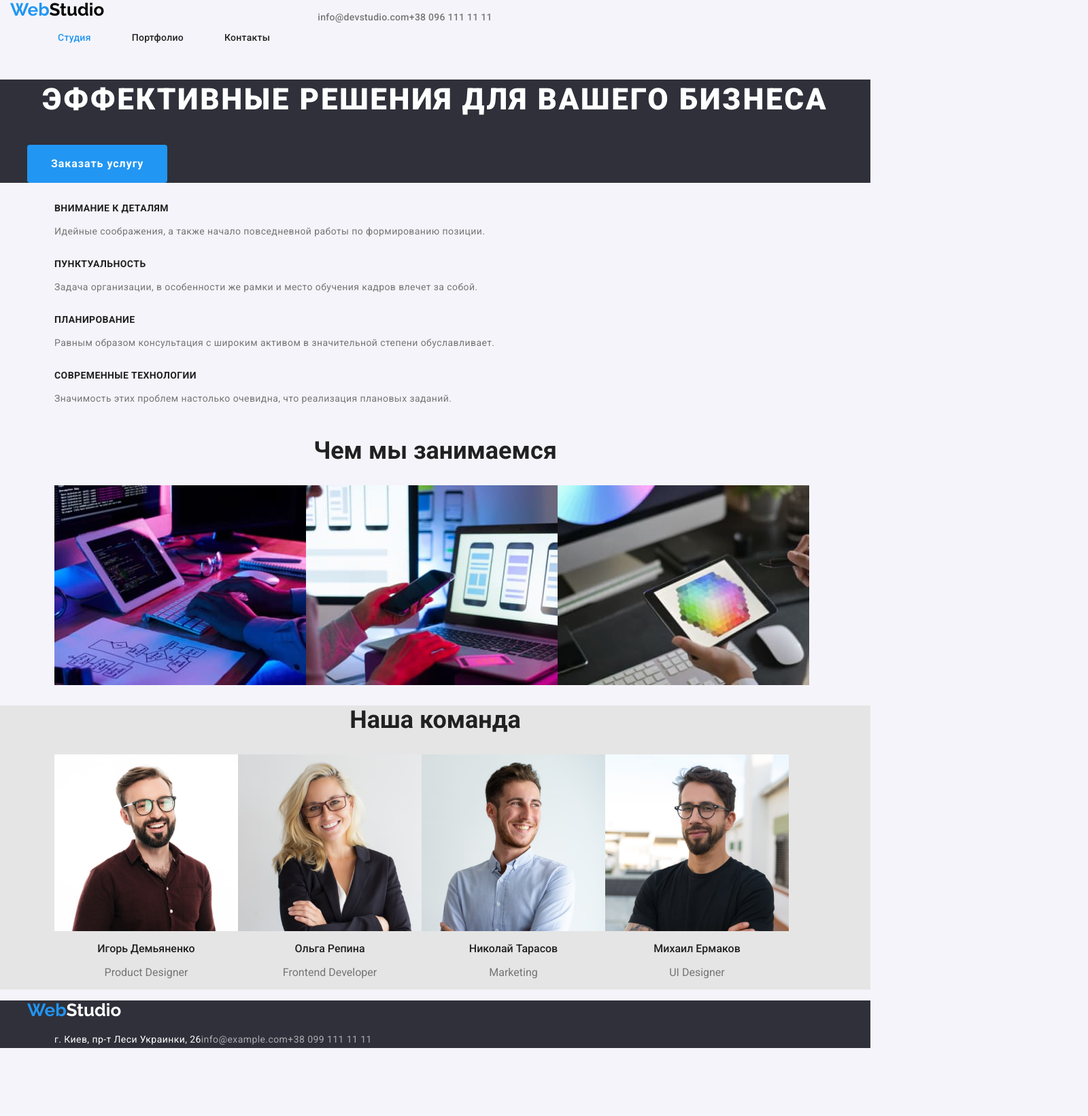
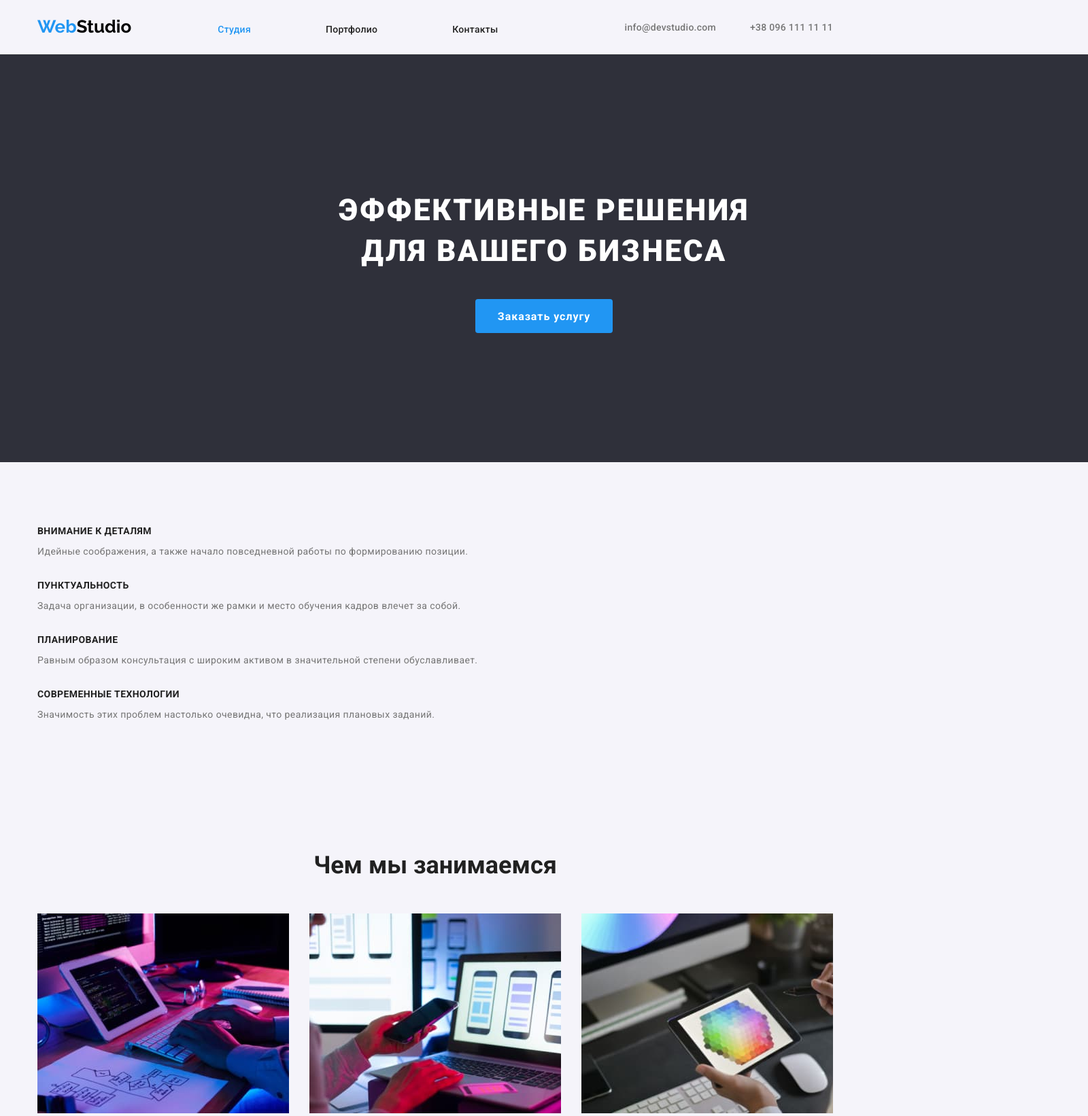
Before and after one commit to NataliaBulanova/goit-markup-hw-03, a plain HTML site: page index.html in a window 1280 px wide. Shown: the top 1642 px of the page at 68% size, 1600 px wide, since content can reach past the window. Before the commit the page ends 1558 px from the top, so only its background shows below. Drawn offline with nearby package versions, Linux system fonts and the light colour scheme.

Commit message:
Кошмар и ужас

```diff
--- a/css/styles.css
+++ b/css/styles.css
@@ -5,9 +5,12 @@
   --tittle-text-color: #212121;
   --accent-color: #2196f3;
   --white-text-color: #ffffff;
+  --logo-text-color: #000000;
   --primary-bg-color: #f5f4fa;
   --secondary-bg-color: #e5e5e5;
   --accent-bg-color: #2f303a;
+  --border-color: #eeeeee;
+  --box-shadow: 0px 1px 3px rgba(0, 0, 0, 0.12), 0px 1 px 1px rgba(0, 0, 0, 0.14), 0px 2px 1px rgba(0, 0, 0, 0.2);
   --filter-btn-gap: 8px;
   --btn-radius: 4px;
 }
@@ -25,22 +28,30 @@ body {
   font-family: var(--main-font);
   font-style: normal;
 }
+h1,
+h2,
+h3,
+h4,
+h5,
+h6,
+p {
+  margin: 0;
+}
 .container {
-  width: 1230px;
+  width: 1200px;
   padding-left: 15px;
   padding-right: 15px;
   margin-left: auto;
   margin-right: auto;
 }
-.menu {
-  display: inline-flex;
-}
+
 .logo {
+  margin-right: 93px;
   font-family: var(--logo-font);
   font-weight: 700;
   font-size: 26px;
   line-height: 1.15;
-  color: #000000;
+  color: var(--logo-text-color);
   text-decoration-line: none;
 }
 .logo-part {
@@ -92,19 +103,56 @@ footer .logo {
 }
 .list {
   display: flex;
-  flex-wrap: wrap;
   list-style: none;
+  margin: 0px;
+  padding-left: 0px;
 }
 .img {
   display: block;
-  max-width: 100%;
   height: auto;
 }
+.container .menu {
+  display: inline-flex;
+}
+.menu-item:not(:last-child),
+.conection:not(:last-child) {
+  margin-right: 50px;
+}
+.header {
+  padding-top: 25px;
+  padding-bottom: 25px;
+}
+.header .container {
+  display: flex;
+  align-items: center;
+}
+.site-nav {
+  margin-right: auto;
+}
+.header {
+  height: 80px;
+  border-bottom: 1px solid #ececec;
+}
+/* .mail,
+.phone {
+  justify-content: flex-end;
+} */
 /*Section Hero*/
-.hero {
+.section-hero {
   background-color: var(--accent-bg-color);
+  height: 600px;
+  width: 1600px;
+}
+.hero-flexbox {
+  display: flex;
+  flex-direction: column ;
+  text-align: center;
+}
+.container.hero-flexbox {
+  padding: 200px 250px;
 }
 .hero-title {
+  margin-bottom: 40px;
   font-weight: 900;
   font-size: 44px;
   line-height: 1.36;
@@ -115,12 +163,15 @@ footer .logo {
 }
 .hero-button {
   display: inline-block;
+  align-items: center;
   padding: 10px 32px;
-  border: solid transparent;
+  border: 1px solid transparent;
   border-radius: var(--btn-radius);
+  margin-right: auto;
+  margin-left: auto;
   min-height: 50px;
   min-width: 200px;
-  text-align: center;
+  max-height: 50px;
   font-weight: 700;
   font-size: 16px;
   line-height: 1.87;
@@ -128,8 +179,29 @@ footer .logo {
   color: var(--white-text-color);
   background-color: var(--accent-color);
 }
-/*Section Advantages*/
+.section {
+  padding-top: 94px;
+  padding-bottom: 94px;
+}
+.item {
+  margin-top: 30px;
+  margin-left: 30px;
+}
+
+.section .advantages {
+  padding-bottom: 0px;
+}
+.flexbox {
+  display: flex;
+  flex-wrap: wrap;
+  /* justify-content: space-between; */
+}
+.advantages-item {
+  flex-basis: calc((100%- 4 * 30px ) / 4);
+  text-align: start;
+}
 .advant-title {
+  margin-bottom: 10px;
   font-weight: 700;
   font-size: 14px;
   line-height: 1.14;
@@ -143,16 +215,31 @@ footer .logo {
   line-height: 1.71;
   letter-spacing: 0.03em;
 }
-/*Section Services*/
+.services-item {
+  flex-basis: calc((100% - 3 * 30px) / 3);
+}
 .services.img {
   width: 370px;
   height: 294px;
 }
-/*Section Team*/
+.team-item {
+  flex-basis: calc((100% - 4 * 30px) / 4);
+}
 .team {
   background-color: var(--secondary-bg-color);
 }
-.section-title {
+.team-item {
+  padding-bottom: 30px;
+  width: 270px;
+  height: 370;
+  background-color: var(--white-text-color);
+  box-shadow: var(--box-shadow);
+  border-radius: 0px 0px 4px 4px;
+}
+.services-title,
+.team-title {
+  margin-bottom: 50px;
+
   font-weight: 700;
   font-size: 36px;
   line-height: 1.17;
@@ -163,16 +250,16 @@ footer .logo {
   width: 270px;
   height: 260px;
 }
-.list-item {
-  text-align: center;
-}
 .team-names {
+  margin-top: 30px;
+
   font-weight: 500;
   font-size: 16px;
   line-height: 1.19;
   color: var(--tittle-text-color);
 }
 .team-positions {
+  margin-top: 10px;
   font-weight: 400;
   font-size: 16px;
   line-height: 1.19;
@@ -181,7 +268,7 @@ footer .logo {
 .filter-buttons .button {
   display: inline-block;
   padding: 6px 22px;
-  border: solid transparent;
+  border: 1px solid transparent;
   border-radius: var(--btn-radius);
   min-height: 38px;
   min-width: 73px;
@@ -191,7 +278,7 @@ footer .logo {
   line-height: 1.62;
   letter-spacing: 0.03em;
   color: var(--tittle-text-color);
-  background-color: transparent;
+  background-color: var(--secondary-bg-color);
   margin-right: 8px;
 }
 .button:hover,
@@ -199,12 +286,25 @@ footer .logo {
   background-color: var(--accent-color);
   color: var(--white-text-color);
 }
-/*Portfolio*/
+.card-set {
+  display: flex;
+  flex-wrap: wrap;
+  margin-left: -30px;
+  margin-top: -30px;
+}
+/* .portfolio-list {
+  flex-wrap: wrap;
+} */
+.portfolio-item {
+  flex-basis: calc((100% - 3 * 30px) / 3);
+  border: 1px solid var(--border-color);
+}
 .portfolio.img {
   width: 370px;
   height: 294px;
 }
-.portfolio-titles {
+.portfolio-title {
+  margin-top: 20px;
   font-weight: 700;
   font-size: 18px;
   line-height: 2;
@@ -212,16 +312,20 @@ footer .logo {
   color: var(--tittle-text-color);
 }
 .portfolio-text {
+  margin-top: 4px;
   font-weight: 400;
   font-size: 16px;
   line-height: 1.87;
   letter-spacing: 0.03em;
 }
 /*Footer*/
-footer {
+.footer {
+  padding-top: 60px;
+  padding-bottom: 60px;
+  height: 250px;
   background-color: var(--accent-bg-color);
 }
-footer .link {
+.footer .link {
   color: rgba(255, 255, 255, 0.6);
 }
 .contact {
--- a/index.html
+++ b/index.html
@@ -4,7 +4,7 @@
     <meta charset="UTF-8" />
     <meta http-equiv="X-UA-Compatible" content="IE=edge" />
     <meta name="viewport" content="width=device-width, initial-scale=1.0" />
-    <title>goit-markup-hw-02</title>
+    <title>goit-markup-hw-03</title>
     <link rel="preconnect" href="https://fonts.gstatic.com" />
     <link
       href="https://fonts.googleapis.com/css2?family=Raleway:wght@700&family=Roboto:wght@400;500;700;900&display=swap"
@@ -17,31 +17,31 @@
     <link rel="stylesheet" href="./css/styles.css" />
   </head>
   <body>
-    <header>
+    <header class="header">
       <div class="container menu">
         <nav class="site-nav">
           <a href="./index.html" class="logo"
             ><span class="logo-part">Web</span>Studio</a
           >
-          <ul class="list">
-            <li>
+          <ul class="menu list">
+            <li class="menu-item">
               <a class="link current" href="./index.html">Студия</a>
             </li>
-            <li>
+            <li class="menu-item">
               <a class="link" href="./portfolio.html">Портфолио</a>
             </li>
-            <li>
+            <li class="menu-item">
               <a class="link" href="">Контакты</a>
             </li>
           </ul>
         </nav>
-        <ul class="list">
-          <li>
+        <ul class="list flexbox">
+          <li class="conection">
             <a class="link mail" href="mailto:info@devstudio.com"
               >info@devstudio.com</a
             >
           </li>
-          <li>
+          <li class="conection">
             <a class="link phone" href="tel:+380961111111">+38 096 111 11 11</a>
           </li>
         </ul>
@@ -49,39 +49,39 @@
     </header>
     <main>
       <!--Section Hero-->
-      <section class="hero">
-        <div class="container">
+      <section class="section-hero">
+        <div class="container hero-flexbox">
           <h1 class="hero-title">Эффективные решения для вашего бизнеса</h1>
           <button class="hero-button" type="button">Заказать услугу</button>
         </div>
       </section>
       <!--Section Our advantages-->
-      <section>
-        <div class="container">
+      <section class="section advantages">
+        <div class="container flexbox">
           <h2 class="visually-hidden">Наши преимущества</h2>
-          <ul class="list">
-            <li>
+          <ul class="list card-set">
+            <li class="item advantages-item">
               <h3 class="advant-title">Внимание к деталям</h3>
               <p class="advant-text">
                 Идейные соображения, а также начало повседневной работы по
                 формированию позиции.
               </p>
             </li>
-            <li>
+            <li class="item advantages-item">
               <h3 class="advant-title">Пунктуальность</h3>
               <p class="advant-text">
                 Задача организации, в особенности же рамки и место обучения
                 кадров влечет за собой.
               </p>
             </li>
-            <li>
+            <li class="item advantages-item">
               <h3 class="advant-title">Планирование</h3>
               <p class="advant-text">
                 Равным образом консультация с широким активом в значительной
                 степени обуславливает.
               </p>
             </li>
-            <li>
+            <li class="item advantages-item">
               <h3 class="advant-title">Современные технологии</h3>
               <p class="advant-text">
                 Значимость этих проблем настолько очевидна, что реализация
@@ -92,11 +92,12 @@
         </div>
       </section>
       <!--Section Services-->
-      <section class="services">
+      <section class="section services">
         <div class="container">
-          <h2 class="section-title">Чем мы занимаемся</h2>
-          <ul class="list">
-            <li>
+          <h2 class="services-title">Чем мы занимаемся</h2>
+          <div class="flexbox">
+            <ul class="list card-set">
+              <li class="item services-item">
                 <img
                   class="img"
                   src="./images/typing_code.jpg"
@@ -104,7 +105,7 @@
                   width="370"
                 />
               </li>
-            <li>
+              <li class="item services-item">
                 <img
                   class="img"
                   src="./images/smartphone.jpg"
@@ -112,7 +113,7 @@
                   width="370"
                 />
               </li>
-            <li>
+              <li class="item services-item">
                 <img
                   class="img"
                   src="./images/design.jpg"
@@ -122,57 +123,67 @@
               </li>
             </ul>
           </div>
+        </div>
       </section>
       <!--Section Our team-->
-      <section class="team">
+      <section class="section team">
         <div class="container">
-          <h2 class="section-title">Наша команда</h2>
-          <ul class="list">
-            <li class="list-item">
+          <h2 class="team-title">Наша команда</h2>
+          <div class="flexbox">
+            <ul class="list card-set team-list">
+              <li class="item team-item">
                 <img
                   class="img"
                   src="./images/Ihor_Demjanenko.jpg"
                   alt="Ihor Demjanenko Product Designer"
                   width="810"
                 />
+                <div>
                   <h3 class="team-names">Игорь Демьяненко</h3>
                   <p class="team-positions">Product Designer</p>
+                </div>
               </li>
-            <li class="list-item">
+              <li class="item team-item">
                 <img
                   class="img"
                   src="./images/Olga_Repina.jpg"
                   alt="Olga Repina Frontend Developer"
                   width="810"
                 />
+                <div>
                   <h3 class="team-names">Ольга Репина</h3>
                   <p class="team-positions">Frontend Developer</p>
+                </div>
               </li>
-            <li class="list-item">
+              <li class="item team-item">
                 <img
                   class="img"
                   src="./images/Nikolaj_Tarasov.jpg"
                   alt="Nikolaj Tarasov Marketing"
                   width="810"
                 />
+                <div>
                   <h3 class="team-names">Николай Тарасов</h3>
                   <p class="team-positions">Marketing</p>
+                </div>
               </li>
-            <li class="list-item">
+              <li class="item team-item">
                 <img
                   class="img"
                   src="./images/Mikhaik_Yermakov.jpg"
                   alt="Mikhail Yermakov UI Designer"
                   width="810"
                 />
+                <div>
                   <h3 class="team-names">Михаил Ермаков</h3>
                   <p class="team-positions">UI Designer</p>
+                </div>
               </li>
-          </ul>
+            </ul></div>
         </div>
       </section>
     </main>
-    <footer>
+    <footer class="footer">
       <div class="container">
         <a href="./index.html" class="logo"
           ><span class="logo-part">Web</span>Studio</a
```
Also changed, not shown: portfolio.html (+32 -32 lines). Lines whose indentation alone changed are shown as unchanged.
